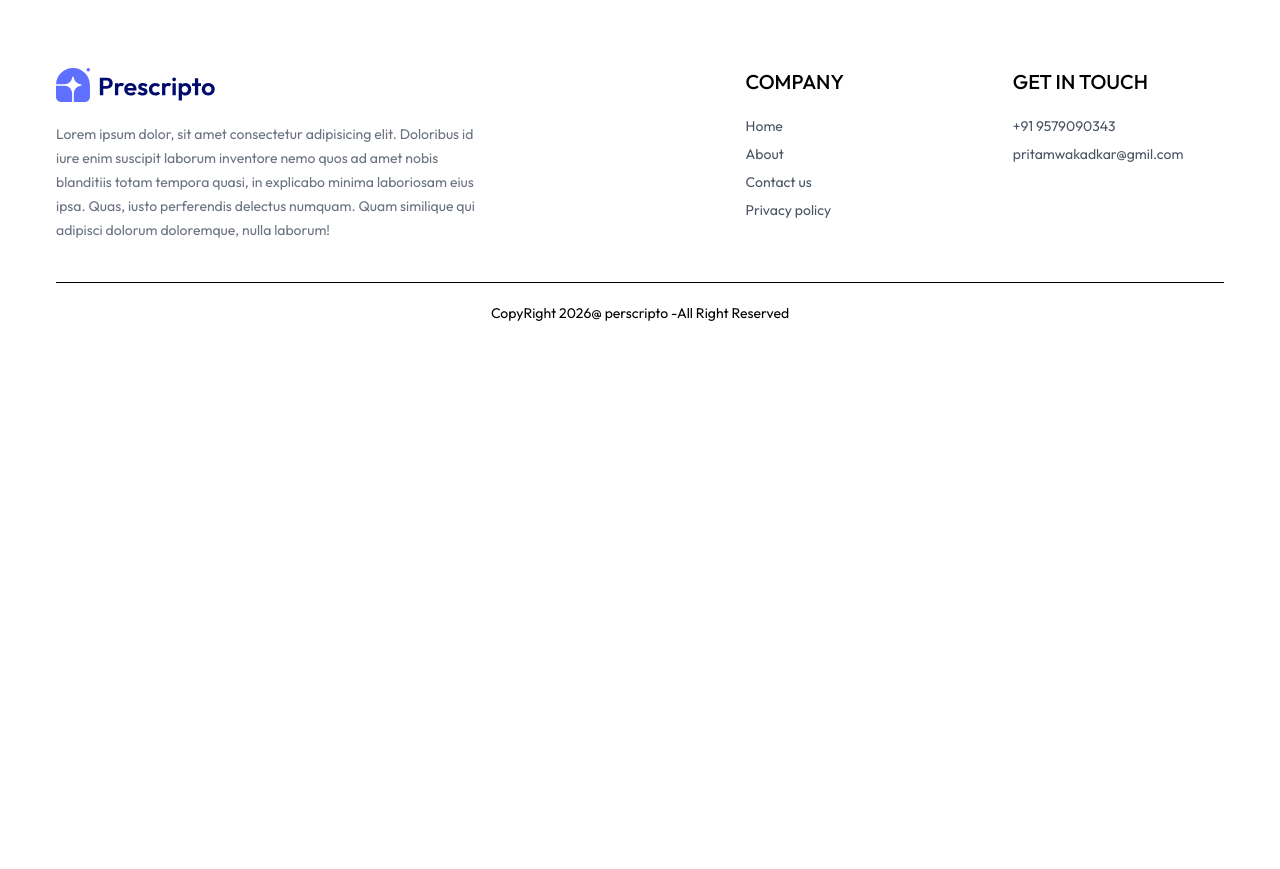
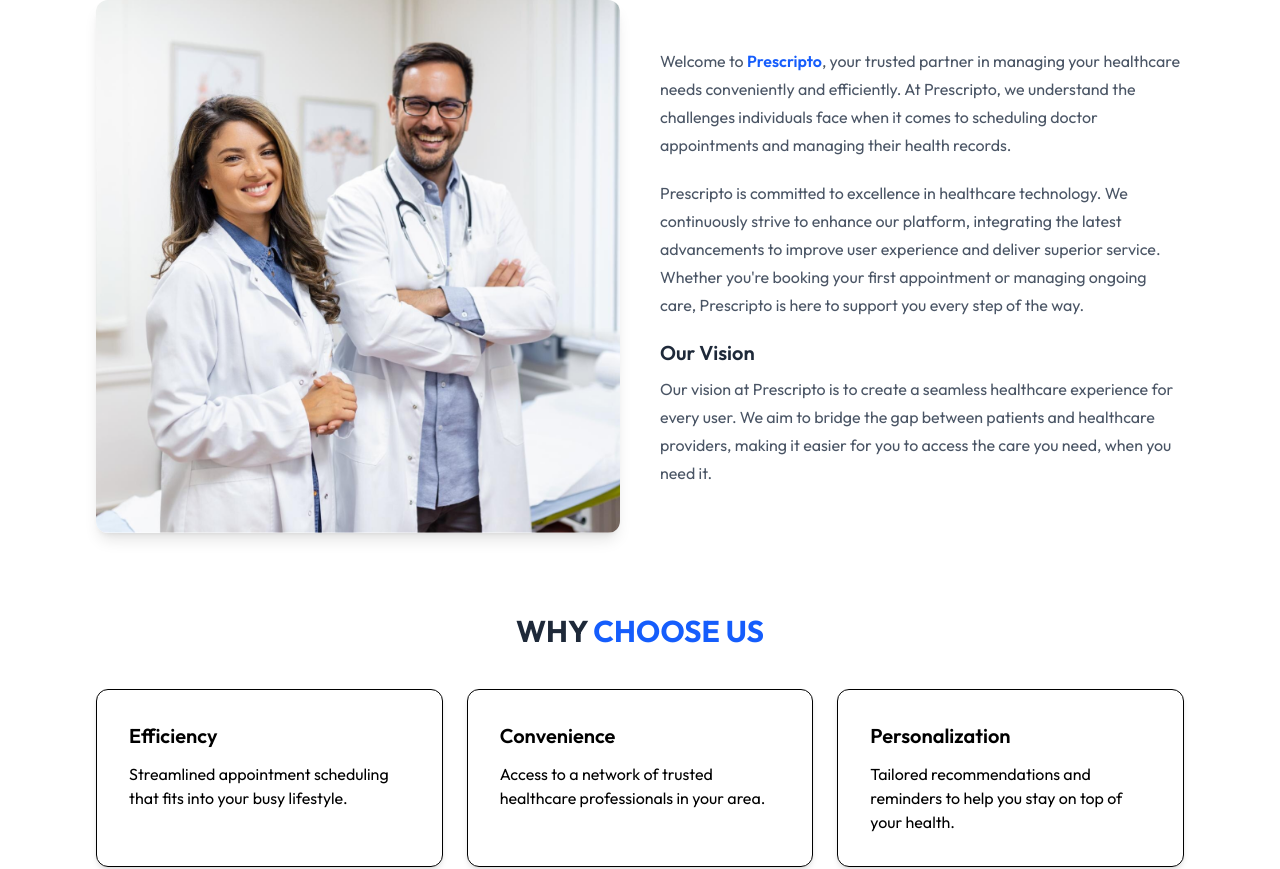
Before and after one commit to PritamWakadkar/clinicQueue, a React (Vite) app in the folder frontend/: page /about in a window 1280 px wide. Shown: the part 206-1075 px from the top of the page. Before the commit the page ends 800 px from the top, so only its background shows below. Built offline with nearby package versions, Linux system fonts and the light colour scheme.

Commit message:
about & contact page

```diff
--- a/frontend/src/pages/About.jsx
+++ b/frontend/src/pages/About.jsx
@@ -1,8 +1,114 @@
 import React from 'react'
+import { assets } from '../assets/assets/assets_frontend/assets'
 
 const About = () => {
   return (
-    <div>About</div>
+    <div className='px-6 md:px-10 lg:px-20 py-10'>
+
+      {/* Heading */}
+      <h1 className='text-3xl font-bold text-center text-gray-800 mb-10'>
+        ABOUT <span className='text-blue-600'>US</span>
+      </h1>
+
+      {/* About Section */}
+      <div className='flex flex-col md:flex-row items-center gap-10'>
+
+        {/* Left Part */}
+        <div className='md:w-1/2'>
+          <img
+            className='w-full rounded-xl shadow-lg'
+            src={assets.about_image}
+            alt="About"
+          />
+        </div>
+
+        {/* Right Part */}
+        <div className='md:w-1/2 text-gray-600 space-y-5 leading-7'>
+
+          <p>
+            Welcome to <span className='font-semibold text-blue-600'>Prescripto</span>,
+            your trusted partner in managing your healthcare needs conveniently
+            and efficiently. At Prescripto, we understand the challenges
+            individuals face when it comes to scheduling doctor appointments
+            and managing their health records.
+          </p>
+
+          <p>
+            Prescripto is committed to excellence in healthcare technology.
+            We continuously strive to enhance our platform, integrating the
+            latest advancements to improve user experience and deliver
+            superior service. Whether you're booking your first appointment
+            or managing ongoing care, Prescripto is here to support you every
+            step of the way.
+          </p>
+
+          <div>
+            <h2 className='text-xl font-semibold text-gray-800 mb-2'>
+              Our Vision
+            </h2>
+
+            <p>
+              Our vision at Prescripto is to create a seamless healthcare
+              experience for every user. We aim to bridge the gap between
+              patients and healthcare providers, making it easier for you to
+              access the care you need, when you need it.
+            </p>
+          </div>
+
+        </div>
+
+      </div>
+
+      {/* Why Choose Us */}
+      <div className='mt-20'>
+
+        <h1 className='text-3xl font-bold text-center text-gray-800 mb-10'>
+          WHY <span className='text-blue-600'>CHOOSE US</span>
+        </h1>
+
+        <div className='grid grid-cols-1 md:grid-cols-3 gap-6'>
+
+          {/* Card 1 */}
+          <div className='border rounded-xl p-8 shadow-md hover:shadow-xl hover:bg-blue-600 hover:text-white transition-all duration-300'>
+            <h2 className='text-xl font-semibold mb-3'>
+              Efficiency
+            </h2>
+
+            <p>
+              Streamlined appointment scheduling that fits into your busy
+              lifestyle.
+            </p>
+          </div>
+
+          {/* Card 2 */}
+          <div className='border rounded-xl p-8 shadow-md hover:shadow-xl hover:bg-blue-600 hover:text-white transition-all duration-300'>
+            <h2 className='text-xl font-semibold mb-3'>
+              Convenience
+            </h2>
+
+            <p>
+              Access to a network of trusted healthcare professionals in your
+              area.
+            </p>
+          </div>
+
+          {/* Card 3 */}
+          <div className='border rounded-xl p-8 shadow-md hover:shadow-xl hover:bg-blue-600 hover:text-white transition-all duration-300'>
+            <h2 className='text-xl font-semibold mb-3'>
+              Personalization
+            </h2>
+
+            <p>
+              Tailored recommendations and reminders to help you stay on top
+              of your health.
+            </p>
+          </div>
+
+        </div>
+
+      </div>
+
+    </div>
   )
 }
 
--- a/frontend/src/pages/Contact.jsx
+++ b/frontend/src/pages/Contact.jsx
@@ -1,9 +1,76 @@
-import React from 'react'
+import React from "react";
+import { assets } from "../assets/assets/assets_frontend/assets";
 
 const Contact = () => {
   return (
-    <div>Contact</div>
-  )
-}
+    <div className="px-6 md:px-10 lg:px-20 py-12">
 
-export default Contact
+      {/* Heading */}
+      <div className="text-center mb-12">
+        <h1 className="text-3xl md:text-4xl font-bold text-gray-800">
+          CONTACT <span className="text-blue-600">US</span>
+        </h1>
+      </div>
+
+      {/* Contact Section */}
+      <div className="flex flex-col md:flex-row items-center gap-12">
+
+        {/* Left Side */}
+        <div className="md:w-1/2">
+          <img
+            src={assets.contact_image}
+            alt="Contact"
+            className="w-full rounded-xl shadow-lg"
+          />
+        </div>
+
+        {/* Right Side */}
+        <div className="md:w-1/2 space-y-6 text-gray-600">
+
+          <div>
+            <h2 className="text-2xl font-semibold text-gray-800 mb-3">
+              OUR OFFICE
+            </h2>
+
+            <p>
+              54709 Willms Station
+              <br />
+              Suite 350, Washington, USA
+            </p>
+          </div>
+
+          <div>
+            <p>
+              <span className="font-semibold text-gray-800">Tel:</span>{" "}
+              (415) 555-0132
+            </p>
+
+            <p>
+              <span className="font-semibold text-gray-800">Email:</span>{" "}
+              greatstackdev@gmail.com
+            </p>
+          </div>
+
+          <div>
+            <h3 className="text-xl font-semibold text-gray-800">
+              Careers at PRESCRIPTO
+            </h3>
+
+            <p className="mt-2">
+              Learn more about our teams and current job openings.
+            </p>
+          </div>
+
+          <button className="px-6 py-3 bg-blue-600 text-white rounded-lg hover:bg-blue-700 transition duration-300 shadow-md">
+            Explore Jobs
+          </button>
+
+        </div>
+
+      </div>
+
+    </div>
+  );
+};
+
+export default Contact;
```
